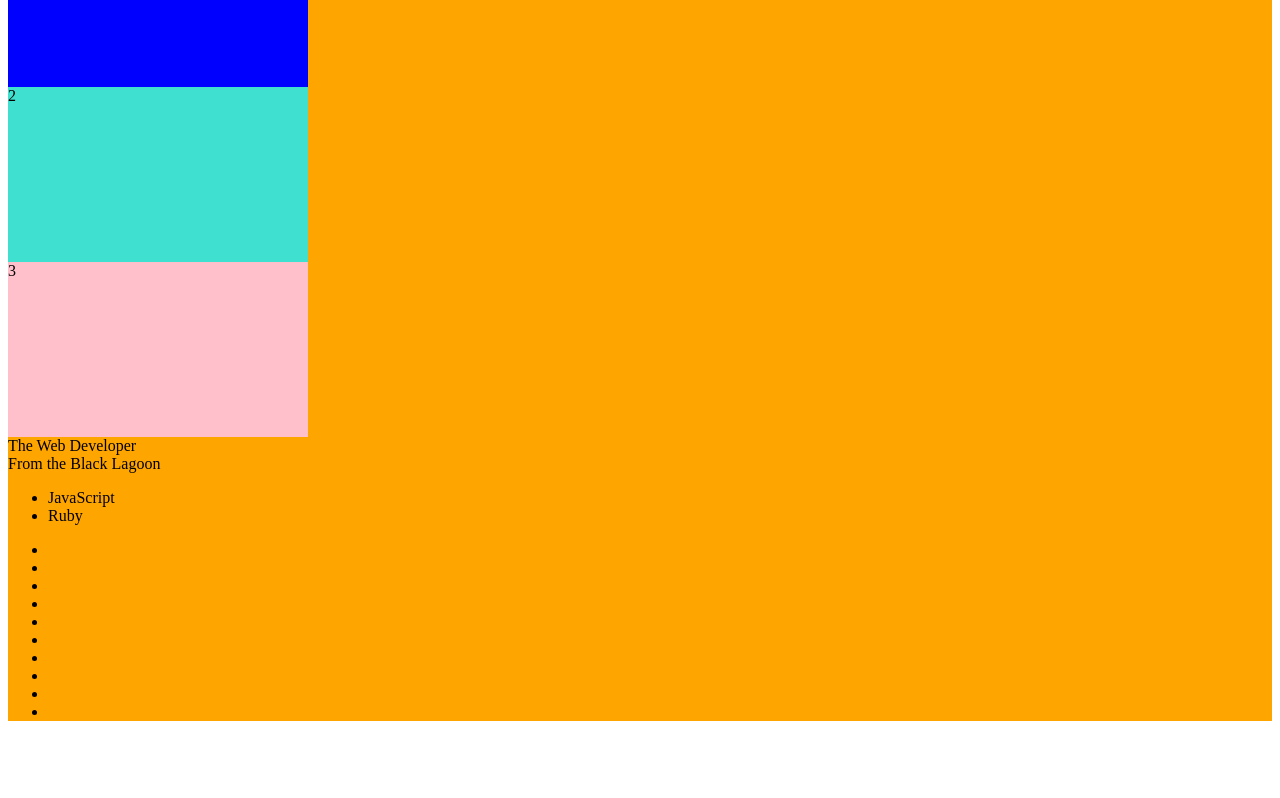
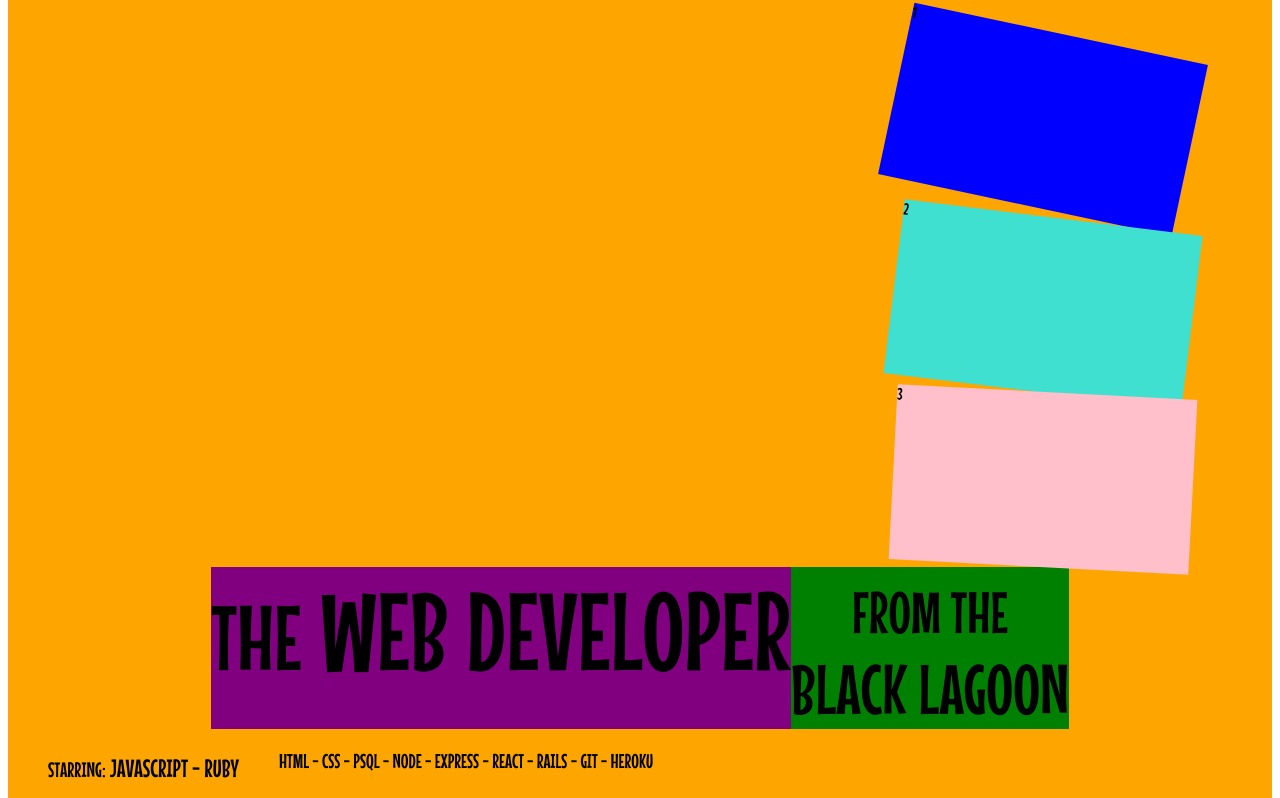
Before and after one commit to Tsardines/monster-poster, a plain HTML site: page index.html in a window 1280 px wide. Shown: the part 138-936 px from the top of the page. Before the commit the page ends 875 px from the top, so only its background shows below. Drawn offline with Linux system fonts and the light colour scheme.

Commit message:
set up general layout, arranged divs nicely

```diff
--- a/index.html
+++ b/index.html
@@ -5,7 +5,7 @@
   <title>Haley J. Sulcer</title>
 
     <link rel="stylesheet" type="text/css" href="styles.css">
-    <link href="https://fonts.googleapis.com/css?family=Titillium+Web" rel="stylesheet">
+    <link href="https://fonts.googleapis.com/css?family=Mouse+Memoirs" rel="stylesheet">
     <meta name="viewport" content="width=device-width, initial-scale=1">
 
 </head>
@@ -15,7 +15,7 @@
 <div class="big-container">
 
 <div class="intro-text">
-  <p>Lorem ipsum dolor sit amet...consectetur adipisicing elit!</p>
+  <p>Lorem ipsum dolor sit amet<br>...consectetur adipisicing elit!</p>
 </div>
 
 <div class="projects">
@@ -25,31 +25,30 @@
 </div>
 
 <div class="title">
-  <div class="big-title">The Web Developer</div>
-  <div class="small-title">From the Black Lagoon</div>
+  <div class="big-title"><small>The</small> Web Developer</div>
+  <div class="small-title"><small>From the</small><br>Black Lagoon</div>
 </div>
 
 <div class="starring-container">
 
   <div class="starring">
-    <ul>
-      <li>JavaScript</li>
+    <ul><small>Starring:</small>
+      <li>JavaScript -</li>
       <li>Ruby</li>
     </ul>
   </div>
 
   <div class="co-starring">
     <ul>
-      <li></li>
-      <li></li>
-      <li></li>
-      <li></li>
-      <li></li>
-      <li></li>
-      <li></li>
-      <li></li>
-      <li></li>
-      <li></li>
+      <li>HTML -</li>
+      <li>CSS -</li>
+      <li>PSQL -</li>
+      <li>Node -</li>
+      <li>Express -</li>
+      <li>React -</li>
+      <li>Rails -</li>
+      <li>Git -</li>
+      <li>Heroku</li>
     </ul>
   </div>
 
--- a/styles.css
+++ b/styles.css
@@ -1,24 +1,89 @@
+body {
+  font-family: 'Mouse Memoirs', sans-serif;
+}
+
 .big-container {
   background-color: orange;
-  height: 100%;
-margin: 0 auto;
+  /* height: 100%; */
+  /* margin: 0 auto; */
   width: 100%;
+}
+
+/* ======= Intro Text ======= */
+
+.intro-text p {
+  font-size: 40px;
+  text-align: center;
+}
+
+
+/* ======= Title ======= */
+
+.title {
+  display: flex;
+  flex-wrap: wrap;
+  justify-content: center;
+  text-transform: uppercase;
+}
+
+.big-title {
+  background-color: purple;
+  font-size: 110px;
+}
+
+.small-title {
+  background-color: green;
+  font-size: 70px;
+  text-align: center;
+}
+
+/* ======= Projects ======= */
+
+.projects {
+  display: flex;
+  flex-direction: column;
+  padding-left: 70%;
 }
 
 .p1 {
   background-color: blue;
   height: 175px;
+  transform: rotate(12deg);
   width: 300px;
 }
 
 .p2 {
   background-color: turquoise;
   height: 175px;
+  margin-top: 10px;
+  transform: rotate(7deg);
   width: 300px;
 }
 
 .p3 {
   background-color: pink;
   height: 175px;
+  transform: rotate(3deg);
   width: 300px;
 }
+
+/* ======= Tech ======= */
+
+.starring-container {
+  display: flex;
+  flex-wrap: wrap;
+  text-transform: uppercase;
+}
+
+.starring-container li {
+  display: inline;
+  list-style-type: none;
+}
+
+.starring {
+  font-size: 25px;
+}
+
+.co-starring {
+  font-size: 20px;
+}
```
